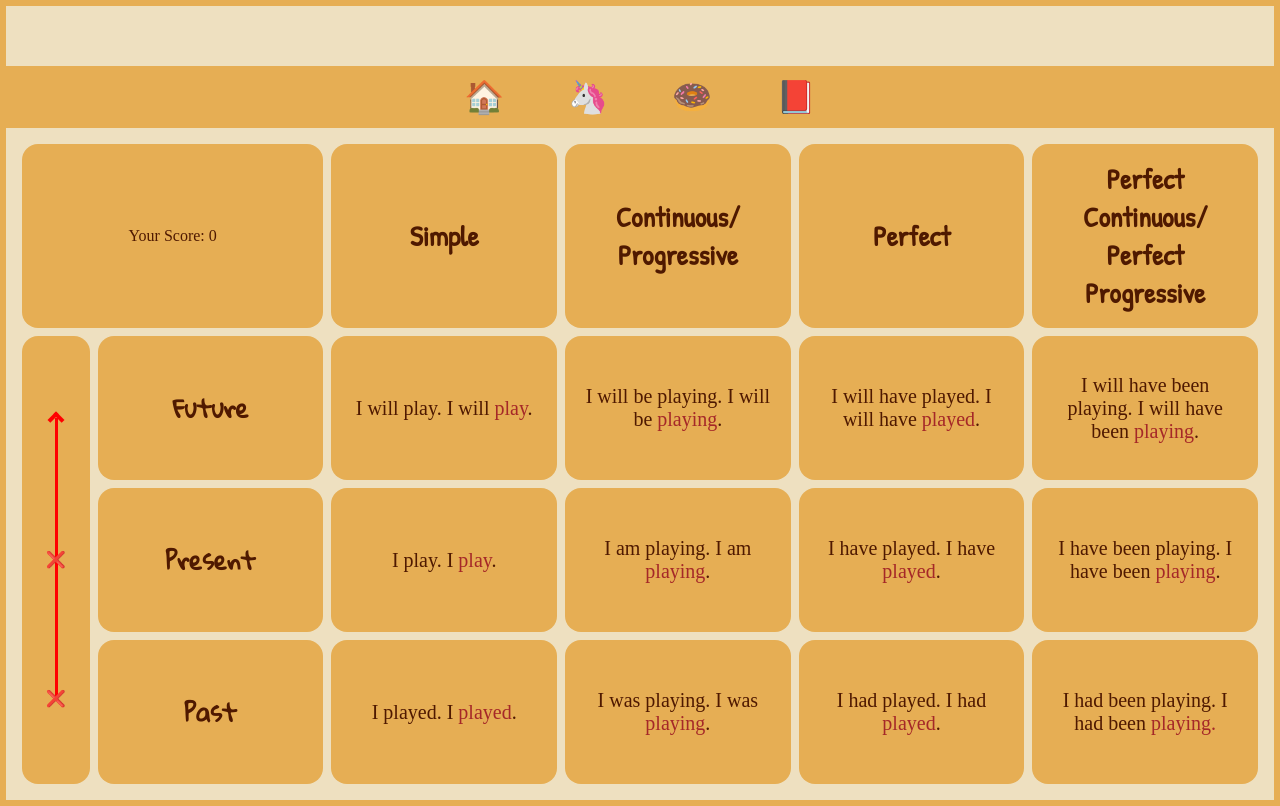
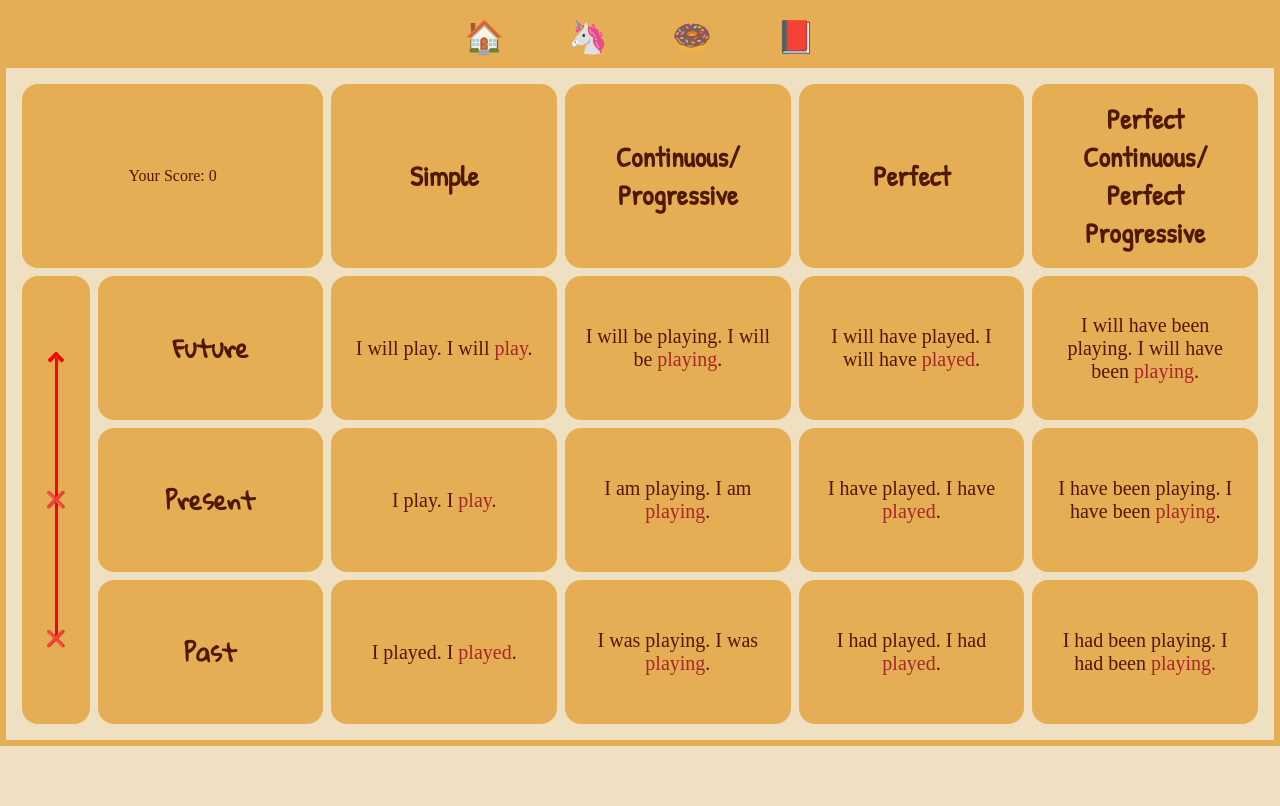
Before and after one commit to sheleoni/tense-table, a Vue app: page / in a window 1280 px wide. Built offline with nearby package versions, Linux system fonts and the light colour scheme; a web font is replaced by a local one.

Commit message:
fix: applied styles.css to both MenuBar.vue and TenseTable.vue components

```diff
--- a/public/index.html
+++ b/public/index.html
@@ -5,7 +5,6 @@
     <meta http-equiv="X-UA-Compatible" content="IE=edge">
     <meta name="viewport" content="width=device-width,initial-scale=1.0">
     <link rel="icon" href="<%= BASE_URL %>favicon.ico">
-    <link rel="stylesheet" href="../src/assets/styles.css">
 
     <title>Tense Table
       <!-- <%= htmlWebpackPlugin.options.title %> -->
--- a/src/App.vue
+++ b/src/App.vue
@@ -18,13 +18,4 @@
 }
 </script>
 
-<style>
-#app {
-  font-family: Avenir, Helvetica, Arial, sans-serif;
-  -webkit-font-smoothing: antialiased;
-  -moz-osx-font-smoothing: grayscale;
-  text-align: center;
-  color: orange;
-  margin-top: 60px;
-}
-</style>
+<style src="../src/assets/styles.css">
```
